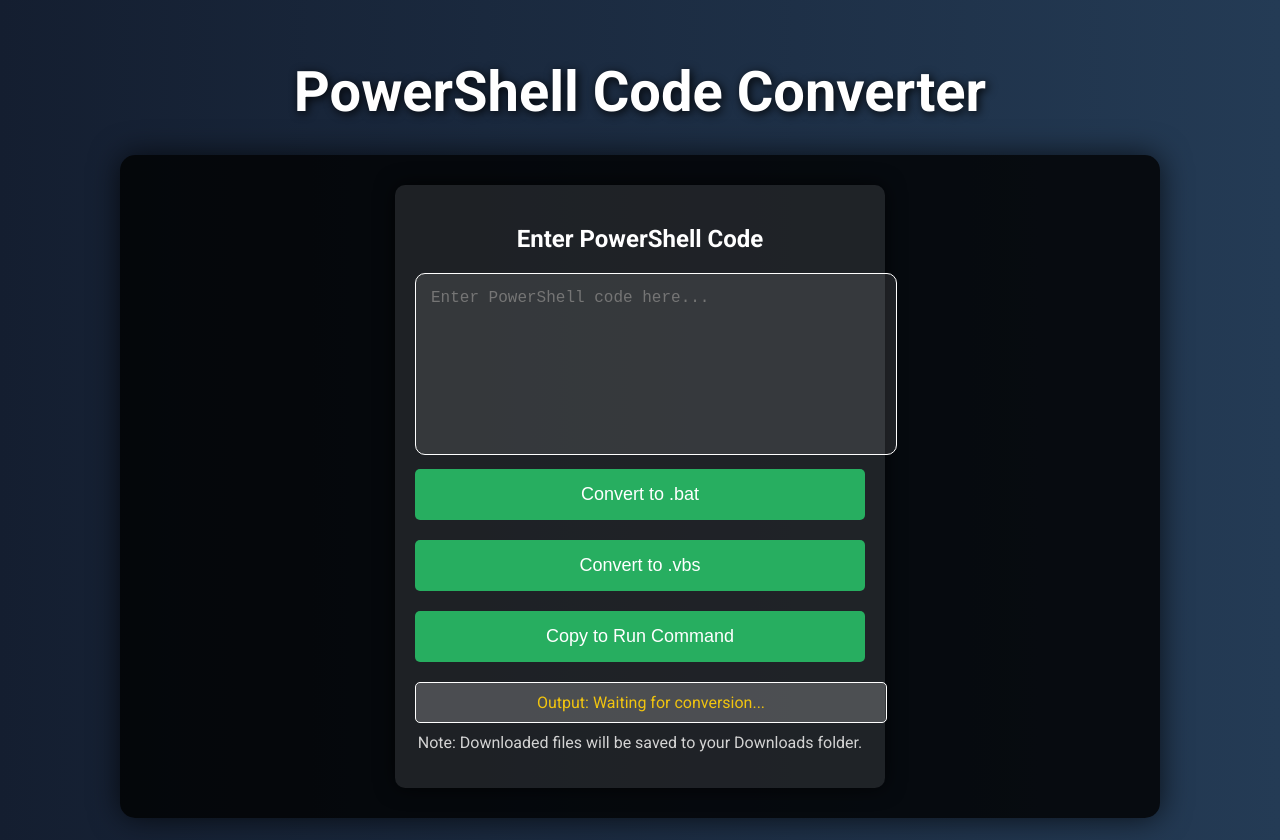
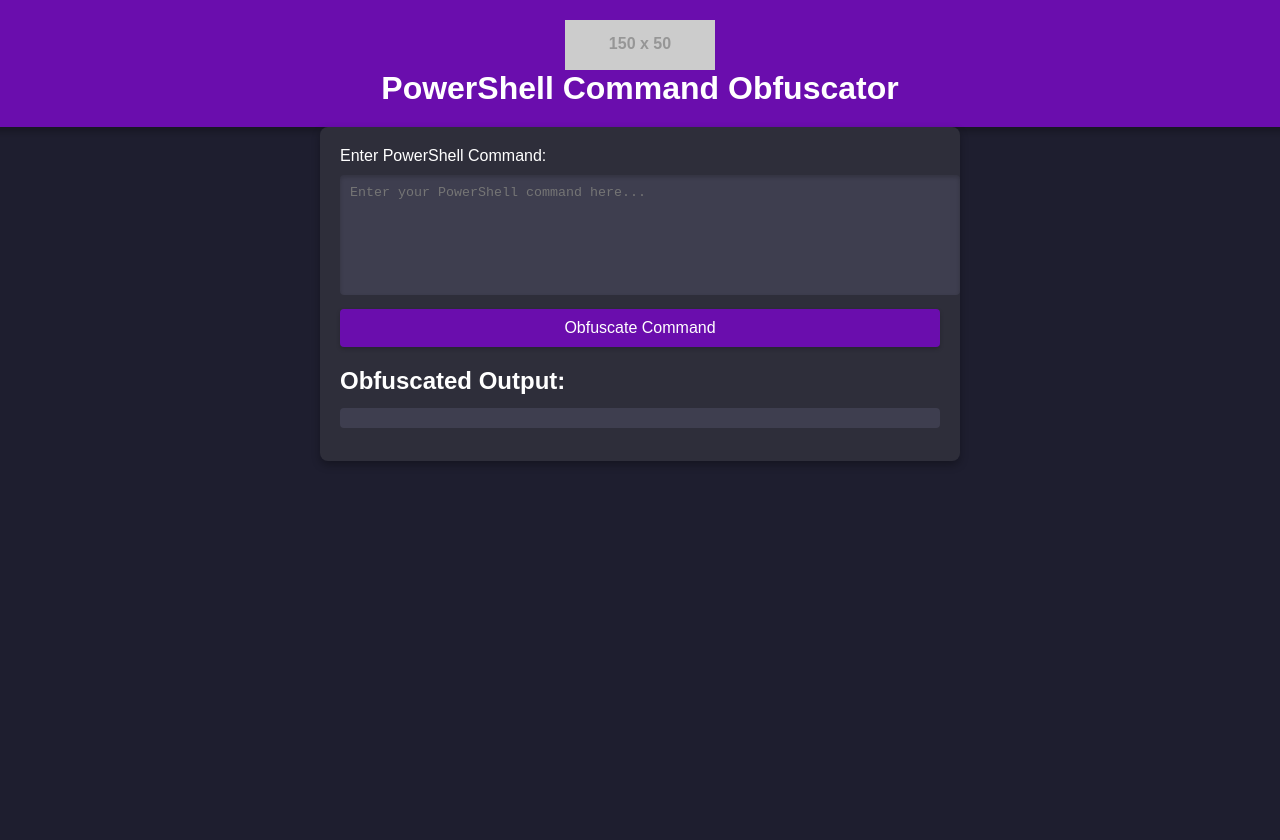
Before and after one commit to eevkt/liz, a plain HTML site: page index.html in a window 1280 px wide. After the commit the page ends 800 px from the top, so only its background shows below. Drawn offline with Linux system fonts and the light colour scheme; placeholder pictures from the web are drawn by us.

Commit message:
index.html

```diff
--- a/index.html
+++ b/index.html
@@ -3,171 +3,106 @@
 <head>
     <meta charset="UTF-8">
     <meta name="viewport" content="width=device-width, initial-scale=1.0">
-    <title>PowerShell Code Converter</title>
-    <link href="https://fonts.googleapis.com/css2?family=Roboto:wght@400;700&display=swap" rel="stylesheet">
+    <title>PowerShell Command Obfuscator</title>
     <style>
         body {
-            font-family: 'Roboto', sans-serif;
-            background: linear-gradient(to right, #141e30, #243b55);
-            color: #fff;
+            font-family: 'Arial', sans-serif;
+            margin: 0;
+            padding: 0;
+            background-color: #1e1e2f;
+            color: #ffffff;
             display: flex;
             flex-direction: column;
             align-items: center;
-            justify-content: center;
-            height: 100vh;
-            margin: 0;
+        }
+        header {
+            background-color: #6a0dad;
+            width: 100%;
             padding: 20px;
             text-align: center;
+            box-shadow: 0 4px 8px rgba(0, 0, 0, 0.3);
+        }
+        header img {
+            height: 50px;
+            vertical-align: middle;
         }
         h1 {
-            margin-bottom: 30px;
-            font-size: 3.5rem;
-            text-shadow: 2px 2px 10px rgba(0, 0, 0, 0.9);
+            margin: 0;
         }
-        .container {
-            display: flex;
-            flex-direction: row;
-            justify-content: space-around;
-            width: 100%;
-            max-width: 1000px;
+        main {
+            width: 80%;
+            max-width: 600px;
             padding: 20px;
-            border-radius: 15px;
-            background-color: rgba(0, 0, 0, 0.8);
-            box-shadow: 0 0 30px rgba(0, 0, 0, 0.7);
-        }
-        .box {
-            background-color: rgba(255, 255, 255, 0.1);
-            border-radius: 10px;
-            padding: 20px;
-            margin: 10px;
-            width: 45%;
-            box-shadow: 0 0 20px rgba(0, 0, 0, 0.7);
-            transition: transform 0.3s;
-        }
-        .box:hover {
-            transform: scale(1.05);
-        }
-        button {
-            padding: 15px 25px;
-            font-size: 18px;
-            border: none;
-            border-radius: 5px;
-            cursor: pointer;
-            margin: 10px 0;
-            background-color: #27ae60;
-            color: white;
-            transition: background-color 0.3s, transform 0.2s;
-            width: 100%;
-        }
-        button:hover {
-            background-color: #2ecc71;
-            transform: scale(1.05);
+            background-color: #2e2e3a;
+            border-radius: 8px;
+            box-shadow: 0 4px 8px rgba(0, 0, 0, 0.3);
         }
         textarea {
             width: 100%;
-            height: 150px;
-            border-radius: 10px;
-            border: 1px solid #fff;
-            padding: 15px;
-            background-color: rgba(255, 255, 255, 0.1);
-            color: #fff;
+            height: 100px;
+            padding: 10px;
+            margin: 10px 0;
+            border: none;
+            border-radius: 4px;
+            background-color: #3e3e4f;
+            color: #ffffff;
+            resize: none;
+            box-shadow: inset 0 2px 4px rgba(0, 0, 0, 0.2);
+        }
+        button {
+            padding: 10px 15px;
+            background-color: #6a0dad;
+            color: white;
+            border: none;
+            border-radius: 4px;
+            cursor: pointer;
+            transition: background-color 0.3s;
             font-size: 16px;
-            resize: none;
+            width: 100%;
+            box-shadow: 0 2px 4px rgba(0, 0, 0, 0.2);
         }
-        #output {
-            border: 1px solid white;
+        button:hover {
+            background-color: #5b0a98;
+        }
+        h2 {
+            margin: 20px 0 10px;
+        }
+        pre {
+            background-color: #3e3e4f;
             padding: 10px;
-            display: inline-block;
-            width: 100%;
-            word-wrap: break-word;
-            color: #f1c40f;
-            margin-top: 10px;
-            background-color: rgba(255, 255, 255, 0.2);
-            border-radius: 5px;
+            border-radius: 4px;
+            overflow: auto;
+            white-space: pre-wrap; /* Allows text to wrap */
+            word-wrap: break-word; /* Break long words */
         }
     </style>
 </head>
 <body>
+    <header>
+        <img src="https://via.placeholder.com/150x50?text=Armor+Logo" alt="Armor Logo">
+        <h1>PowerShell Command Obfuscator</h1>
+    </header>
+    <main>
+        <label for="psCommand">Enter PowerShell Command:</label>
+        <textarea id="psCommand" placeholder="Enter your PowerShell command here..."></textarea>
 
-    <h1>PowerShell Code Converter</h1>
-    <div class="container">
-        <div class="box" id="manual-code-box">
-            <h2>Enter PowerShell Code</h2>
-            <textarea id="ps-code" placeholder="Enter PowerShell code here..."></textarea>
-            <button onclick="convertToBat()">Convert to .bat</button>
-            <button onclick="convertToVbs()">Convert to .vbs</button>
-            <button onclick="copyToRunCommand()">Copy to Run Command</button>
-            <div id="output">Output: Waiting for conversion...</div>
-            <p style="color: lightgrey; margin-top: 10px;">Note: Downloaded files will be saved to your Downloads folder.</p>
-        </div>
-    </div>
+        <button onclick="obfuscateCommand()">Obfuscate Command</button>
+
+        <h2>Obfuscated Output:</h2>
+        <pre id="output"></pre>
+    </main>
 
     <script>
-        // Function to convert PowerShell code to .bat file
-        function convertToBat() {
-            const psCode = document.getElementById("ps-code").value.trim();
+        function obfuscateCommand() {
+            const command = document.getElementById('psCommand').value;
 
-            if (psCode === '') {
-                alert("Please enter some PowerShell code.");
-                return;
-            }
+            // Simple obfuscation logic (shortening and changing variable names)
+            const obfuscated = command.replace(/(Write-Host)/g, '&$1')
+                                       .replace(/"([^"]*)"/, '$A="$1";$B="Write-Host";&$B $A');
 
-            // Prepare the .bat content
-            const batContent = `@echo off\nstart /b powershell -ExecutionPolicy Bypass -Command "${psCode}"`;
-
-            // Create and download the .bat file
-            downloadFile(batContent, 'converted_script.bat');
-        }
-
-        // Function to convert PowerShell code to .vbs file
-        function convertToVbs() {
-            const psCode = document.getElementById("ps-code").value.trim();
-
-            if (psCode === '') {
-                alert("Please enter some PowerShell code.");
-                return;
-            }
-
-            // Prepare the .vbs content
-            const vbsContent = `Set objShell = CreateObject("WScript.Shell")\nobjShell.Run "powershell -ExecutionPolicy Bypass -Command \\"${psCode}\\"", 0, False`;
-
-            // Create and download the .vbs file
-            downloadFile(vbsContent, 'converted_script.vbs');
-        }
-
-        // Function to copy the command to run PowerShell from the Run dialog
-        function copyToRunCommand() {
-            const psCode = document.getElementById("ps-code").value.trim();
-
-            if (psCode === '') {
-                alert("Please enter some PowerShell code.");
-                return;
-            }
-
-            // Create the command for running PowerShell
-            const command = `powershell -ExecutionPolicy Bypass -Command "${psCode}"`;
-
-            // Copy the command to the clipboard
-            navigator.clipboard.writeText(command).then(() => {
-                document.getElementById("output").textContent = "Command copied to clipboard! Paste it in the Run dialog.";
-            }, (err) => {
-                console.error('Could not copy command: ', err);
-            });
-        }
-
-        // Function to create and download the file
-        function downloadFile(content, fileName) {
-            const blob = new Blob([content], { type: 'application/octet-stream' });
-            const link = document.createElement('a');
-            link.href = URL.createObjectURL(blob);
-            link.download = fileName;
-            document.body.appendChild(link);
-            link.click();
-            document.body.removeChild(link);
-
-            document.getElementById("output").textContent = `${fileName} Generated and Downloaded!`;
+            // Display the obfuscated command
+            document.getElementById('output').innerText = obfuscated;
         }
     </script>
-
 </body>
 </html>
```
